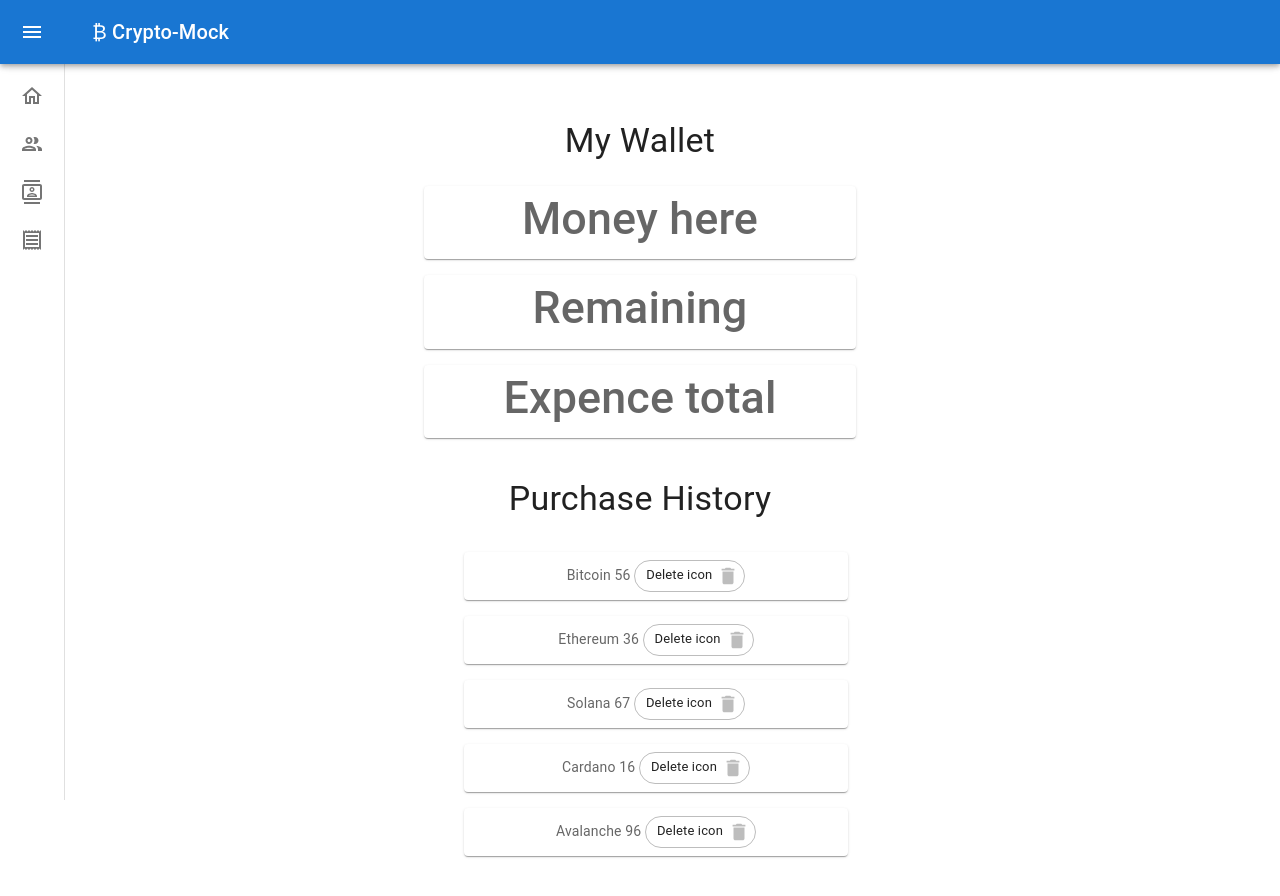
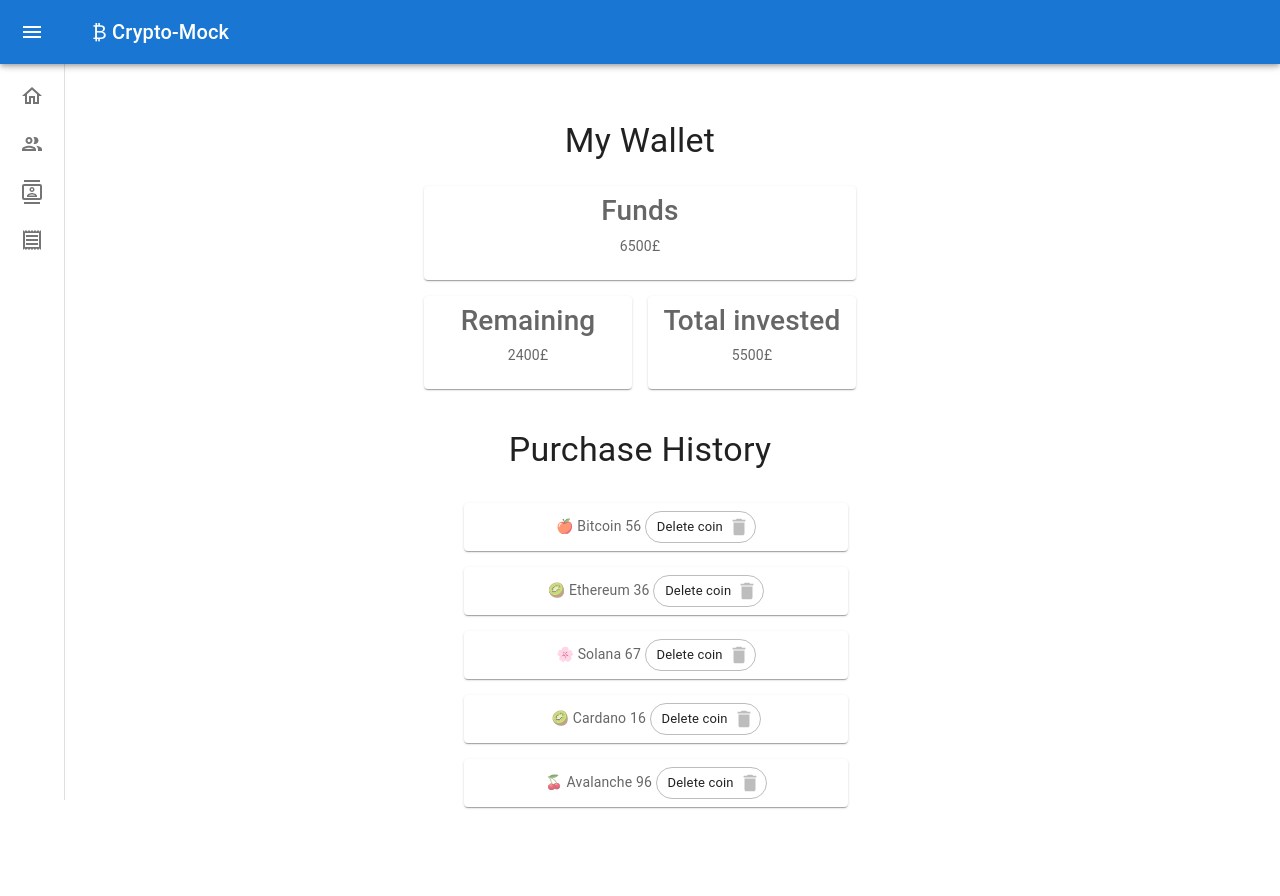
Before and after one commit to jsimpsonux/Crypto-Mock, a React (Vite) app: page / in a window 1280 px wide. Shown: the top 896 px of the page. After the commit the page ends 863 px from the top, so only its background shows below. Built offline with nearby package versions, Linux system fonts and the light colour scheme.

Commit message:
Wallet page Context is set up

```diff
--- a/src/components/ExpenseTotal/index.jsx
+++ /dev/null
@@ -1,11 +0,0 @@
-import React, { useEffect } from "react"
-
-function ExpenceTotal() {
-  return (
-    <div>
-      <h1>Expence total</h1>
-    </div>
-  )
-}
-
-export default ExpenceTotal
--- a/src/components/Funds/index.jsx
+++ b/src/components/Funds/index.jsx
@@ -3,7 +3,8 @@ import React, { useEffect } from "react"
 function Funds() {
   return (
     <div>
-      <h1>Money here</h1>
+      <h3>Funds</h3>
+      <p>6500£</p>
     </div>
   )
 }
--- a/src/components/PurchasedItem/index.jsx
+++ b/src/components/PurchasedItem/index.jsx
@@ -28,9 +28,9 @@ function PurchasedItem(props) {
         spacing={{ xs: 1, sm: 2, md: 4 }}
       >
         <Item>
-          {props.coin} {props.cost} {props.img}{" "}
+        {props.img} {props.coin} {props.cost}{" "}
           <Chip
-            label="Delete icon"
+            label="Delete coin"
             // onClick={handleClick}
             onDelete={handleDelete}
             deleteIcon={<DeleteIcon />}
--- a/src/components/PurchasedList/index.jsx
+++ b/src/components/PurchasedList/index.jsx
@@ -15,9 +15,9 @@ function PurchasedList() {
       {puchasedCoins.map((item) => (
         <PurchasedItem
         key={item.id}
+        img={item.img}
           id={item.id}
           coin={item.coin}
-          // img={item.img}
           cost={item.cost}
         />
       ))}
--- a/src/components/Remaining/index.jsx
+++ b/src/components/Remaining/index.jsx
@@ -3,7 +3,8 @@ import React, { useEffect } from "react"
 function Remaining() {
   return (
     <div>
-      <h1>Remaining</h1>
+      <h3>Remaining</h3>
+      <p>2400£</p>
     </div>
   )
 }
--- /dev/null
+++ b/src/components/TotalInvested/index.jsx
@@ -0,0 +1,12 @@
+import React from "react"
+
+function TotalInvested() {
+  return (
+    <div>
+      <h3>Total invested</h3>
+      <p>5500£</p>
+    </div>
+  )
+}
+
+export default TotalInvested
--- a/src/components/WalletPage/index.jsx
+++ b/src/components/WalletPage/index.jsx
@@ -11,7 +11,8 @@ import { Typography } from "@mui/material";
 
 import PurchaseList from "../PurchasedList";
 import Remaining from "../Remaining";
-import ExpenceTotal from "../ExpenseTotal";
+import TotalInvested from "../TotalInvested";
+import { WalletPageProvider } from "../WalletPageContext";
 
 const Item = styled(Paper)(({ theme }) => ({
   backgroundColor: theme.palette.mode === "dark" ? "#1A2027" : "#fff",
@@ -23,6 +24,7 @@ const Item = styled(Paper)(({ theme }) => ({
 
 const WalletPage = () => {
   return (
+    <WalletPageProvider>
       <Container maxWidth="sm">
         <Typography variant="h4" component="h2" marginTop={5} marginBottom={3}>
           My Wallet
@@ -34,14 +36,14 @@ const WalletPage = () => {
               <Funds />
             </Item>
           </Box>
-        <Box gridColumn="span 12">
+          <Box gridColumn="span 6">
             <Item>
               <Remaining />
             </Item>
           </Box>
-        <Box gridColumn="span 12">
+          <Box gridColumn="span 6">
             <Item>
-            <ExpenceTotal />
+              <TotalInvested />
             </Item>
           </Box>
         </Box>
@@ -55,6 +57,7 @@ const WalletPage = () => {
           </Box>
         </Box>
       </Container>
+    </WalletPageProvider>
   );
 };
 
--- /dev/null
+++ b/src/components/WalletPageContext/index.jsx
@@ -0,0 +1,49 @@
+import { createContext, useReducer } from "react";
+
+//set up an initial state which wallet page will use when page loads
+const initialState = {
+  funds: 2000,
+  investments: [
+    { id: 79797, coin: "Bitcoin", img: "🍎", cost: 56 },
+    { id: 23357, coin: "Ethereum", img: "🥝", cost: 36 },
+    { id: 65497, coin: "Solana", img: "🌸", cost: 67 },
+  ],
+};
+
+//WalletPageReducer, this reducer function is in charge of creating new state obj based on actions it receives,
+//It takes in 2 args: the current global "state" (passed in by React) and "action" which passed in by dispatch
+const WalletPageReducer = (state, action) => {
+  switch (action.type) {
+    default:
+      return state;
+  }
+};
+//create context is used to get the state and export it
+export const WalletPageContext = createContext();
+
+//To help you separate the concerns (rendering and state management) we need to use the hook useReducer()
+
+//Create provider function to set context, that wraps the  components to pass certains states to
+//WalletPageProvider holds the state and passes it to our components
+
+export const WalletPageProvider = (props) => {
+  // we need useReducer hook to hold states and track them. It accepts 2 arguments: the reducer function and the initial state
+  const [state, dispatch] = useReducer(WalletPageReducer, initialState);
+
+  // useReducer returns an array with exactly two items:
+  // The current state of this state variable, initially set to the initial state you provided.
+  // The dispatch function that lets you update the state to a different value and trigger a re-render.
+
+  return (
+    <WalletPageContext.Provider
+      values={{
+        funds: state.funds,
+        investments: state.investments,
+        dispatch,
+      }}
+    >
+      {" "}
+      {props.children}
+    </WalletPageContext.Provider>
+  );
+};
```
Lines whose indentation alone changed are shown as unchanged.
